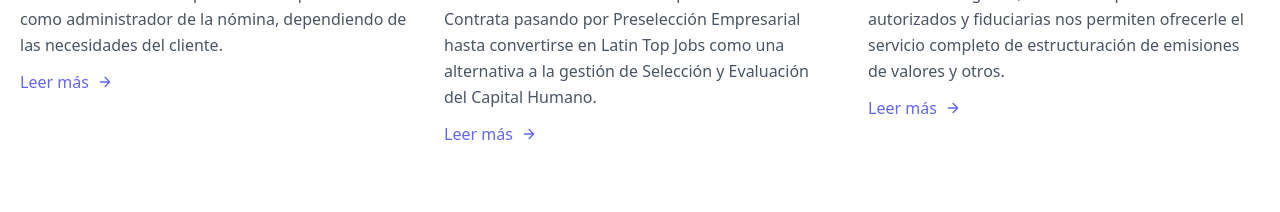
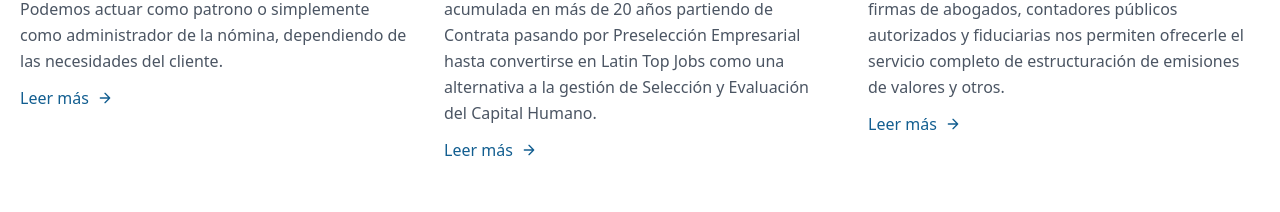
Before and after one commit to unfrikimas/panamapayroll, a Next.js app: page / in a window 1280 px wide. Shown: the part 1368-1580 px from the top of the page. Built offline with nearby package versions, Linux system fonts and the light colour scheme.

Commit message:
css menu mobile

```diff
--- a/components/layout/Footer.js
+++ b/components/layout/Footer.js
@@ -5,7 +5,7 @@
     <footer class="text-gray-600 body-font pt-16">
 
       <div class="bg-gray-100 py-8">
-        <div class="flex max-w-7xl mx-auto px-4 sm:px-6  text-gray-800 flex-wrap lg:justify-between">
+        <div class="w-full flex lg:max-w-7xl mx-auto px-4 sm:px-6  text-gray-800 flex-wrap md:justify-between">
           <div class="p-5 lg:p-0">
             <img
               className="h-12 w-auto sm:h-12"
@@ -76,7 +76,7 @@
                 stroke-linecap="round"
                 stroke-linejoin="round"
                 stroke-width="2"
-                class="w-8 h-8"
+                class="w-6 h-6"
                 viewBox="0 0 24 24"
               >
                 <path d="M18 2h-3a5 5 0 00-5 5v3H7v4h3v8h4v-8h3l1-4h-4V7a1 1 0 011-1h3z"></path>
@@ -88,7 +88,7 @@
                 stroke-linecap="round"
                 stroke-linejoin="round"
                 stroke-width="2"
-                class="w-8 h-8"
+                class="w-6 h-6"
                 viewBox="0 0 24 24"
               >
                 <path d="M23 3a10.9 10.9 0 01-3.14 1.53 4.48 4.48 0 00-7.86 3v1A10.66 10.66 0 013 4s-4 9 5 13a11.64 11.64 0 01-7 2c9 5 20 0 20-11.5a4.5 4.5 0 00-.08-.83A7.72 7.72 0 0023 3z"></path>
@@ -101,7 +101,7 @@
                 stroke-linecap="round"
                 stroke-linejoin="round"
                 stroke-width="2"
-                class="w-8 h-8"
+                class="w-6 h-6"
                 viewBox="0 0 24 24"
               >
                 <rect width="20" height="20" x="2" y="2" rx="5" ry="5"></rect>
@@ -115,7 +115,7 @@
                 stroke-linecap="round"
                 stroke-linejoin="round"
                 stroke-width="0"
-                class="w-8 h-8"
+                class="w-6 h-6"
                 viewBox="0 0 24 24"
               >
                 <path
--- a/components/layout/Servicios.js
+++ b/components/layout/Servicios.js
@@ -1,9 +1,8 @@
-import React from 'react';
-import Image from 'next/image';
+import React from "react";
+import Image from "next/image";
 
 const Servicios = () => {
   return (
-
     <section className="text-gray-600 max-w-7xl mx-auto body-font">
       <div className="container px-5 pt-12 pb-24 mx-auto">
         <div className="flex flex-col">
@@ -11,8 +10,13 @@
             <div className="w-24 h-full bg-primario"></div>
           </div>
           <div className="flex flex-wrap sm:flex-row flex-col py-6 mb-12">
-                    <h1 className="sm:w-3/5 text-gray-900 font-bold title-font sm:text-3xl mb-2 sm:mb-0">Nuestros Servicios</h1>
-                    <p className="sm:w-2/5 leading-relaxed text-base sm:pl-10 pl-0 xl:text-right">Nuestro objetivo es brindar a nuestros clientes, servicios que fortalezcan la relación con sus colaboradores</p>
+            <h1 className="sm:w-3/5 text-gray-900 font-bold title-font sm:text-3xl mb-2 sm:mb-0">
+              Nuestros Servicios
+            </h1>
+            <p className="sm:w-2/5 leading-relaxed text-base sm:pl-10 pl-0 xl:text-right">
+              Nuestro objetivo es brindar a nuestros clientes, servicios que
+              fortalezcan la relación con sus colaboradores
+            </p>
           </div>
         </div>
         <div className="flex flex-wrap sm:-m-4 -mx-4 -mb-10 -mt-4">
@@ -26,10 +30,25 @@
                 // height={600}
               />
             </div>
-                    <h2 className="text-xl font-medium title-font text-gray-900 mt-5">Administración de Planilla</h2>
-                    <p className="text-base leading-relaxed mt-2">Servicio Personalizado para su gestión de Planillas. Podemos actuar como patrono o simplemente como administrador de la nómina, dependiendo de las necesidades del cliente.</p>
-                    <a className="text-indigo-500 inline-flex items-center mt-3 cursor-pointer">Leer más
-                    <svg fill="none" stroke="currentColor" stroke-linecap="round" stroke-linejoin="round" stroke-width="2" className="w-4 h-4 ml-2" viewBox="0 0 24 24">
+            <h2 className="text-xl font-medium title-font text-gray-900 mt-5">
+              Administración de Planilla
+            </h2>
+            <p className="text-base leading-relaxed mt-2">
+              Servicio Personalizado para su gestión de Planillas. Podemos
+              actuar como patrono o simplemente como administrador de la nómina,
+              dependiendo de las necesidades del cliente.
+            </p>
+            <a className="text-primario inline-flex items-center mt-3 cursor-pointer">
+              Leer más
+              <svg
+                fill="none"
+                stroke="currentColor"
+                stroke-linecap="round"
+                stroke-linejoin="round"
+                stroke-width="2"
+                className="w-4 h-4 ml-2"
+                viewBox="0 0 24 24"
+              >
                 <path d="M5 12h14M12 5l7 7-7 7"></path>
               </svg>
             </a>
@@ -38,15 +57,32 @@
             <div className="rounded-lg h-64 overflow-hidden">
               <img
                 alt="content"
-                        className="object-cover object-center h-full w-full" src="/images/home/recursos-humanos-panama-payroll-management-1.jpg"
+                className="object-cover object-center h-full w-full"
+                src="/images/home/recursos-humanos-panama-payroll-management-1.jpg"
                 // width={900}
                 // height={600}
               />
             </div>
-                    <h2 className="text-xl font-medium title-font text-gray-900 mt-5">Latin Top Jobs</h2>
-                    <p className="text-base leading-relaxed mt-2">Latin Top Jobs se basa en una experiencia acumulada en más de 20 años partiendo de Contrata pasando por Preselección Empresarial hasta convertirse en Latin Top Jobs como una alternativa a la gestión de Selección y Evaluación del Capital Humano.</p>
-                    <a className="text-indigo-500 inline-flex items-center mt-3 cursor-pointer">Leer más
-                    <svg fill="none" stroke="currentColor" stroke-linecap="round" stroke-linejoin="round" stroke-width="2" className="w-4 h-4 ml-2" viewBox="0 0 24 24">
+            <h2 className="text-xl font-medium title-font text-gray-900 mt-5">
+              Latin Top Jobs
+            </h2>
+            <p className="text-base leading-relaxed mt-2">
+              Latin Top Jobs se basa en una experiencia acumulada en más de 20
+              años partiendo de Contrata pasando por Preselección Empresarial
+              hasta convertirse en Latin Top Jobs como una alternativa a la
+              gestión de Selección y Evaluación del Capital Humano.
+            </p>
+            <a className="text-primario inline-flex items-center mt-3 cursor-pointer">
+              Leer más
+              <svg
+                fill="none"
+                stroke="currentColor"
+                stroke-linecap="round"
+                stroke-linejoin="round"
+                stroke-width="2"
+                className="w-4 h-4 ml-2"
+                viewBox="0 0 24 24"
+              >
                 <path d="M5 12h14M12 5l7 7-7 7"></path>
               </svg>
             </a>
@@ -55,15 +91,32 @@
             <div className="rounded-lg h-64 overflow-hidden">
               <img
                 alt="content"
-                        className="object-cover object-center h-full w-full" src="/images/home/servicios-financieros-panama-payroll-management-1.jpg"
+                className="object-cover object-center h-full w-full"
+                src="/images/home/servicios-financieros-panama-payroll-management-1.jpg"
                 // width={899}
                 // height={600}
               />
             </div>
-                    <h2 className="text-xl font-medium title-font text-gray-900 mt-5">Servicios Financieros</h2>
-                    <p className="text-base leading-relaxed mt-2">Nuestra relación con diferentes puestos de bolsa, firmas de abogados, contadores públicos autorizados y fiduciarias nos permiten ofrecerle el servicio completo de estructuración de emisiones de valores y otros.</p>
-                    <a className="text-indigo-500 inline-flex items-center mt-3 cursor-pointer">Leer más
-                    <svg fill="none" stroke="currentColor" stroke-linecap="round" stroke-linejoin="round" stroke-width="2" className="w-4 h-4 ml-2" viewBox="0 0 24 24">
+            <h2 className="text-xl font-medium title-font text-gray-900 mt-5">
+              Servicios Financieros
+            </h2>
+            <p className="text-base leading-relaxed mt-2">
+              Nuestra relación con diferentes puestos de bolsa, firmas de
+              abogados, contadores públicos autorizados y fiduciarias nos
+              permiten ofrecerle el servicio completo de estructuración de
+              emisiones de valores y otros.
+            </p>
+            <a className="text-primario inline-flex items-center mt-3 cursor-pointer">
+              Leer más
+              <svg
+                fill="none"
+                stroke="currentColor"
+                stroke-linecap="round"
+                stroke-linejoin="round"
+                stroke-width="2"
+                className="w-4 h-4 ml-2"
+                viewBox="0 0 24 24"
+              >
                 <path d="M5 12h14M12 5l7 7-7 7"></path>
               </svg>
             </a>
@@ -71,8 +124,7 @@
         </div>
       </div>
     </section>
-
   );
-}
+};
 
 export default Servicios;
```
Also changed, not shown: components/layout/Hero2.js (+7 -6 lines). Lines whose indentation alone changed are shown as unchanged.
